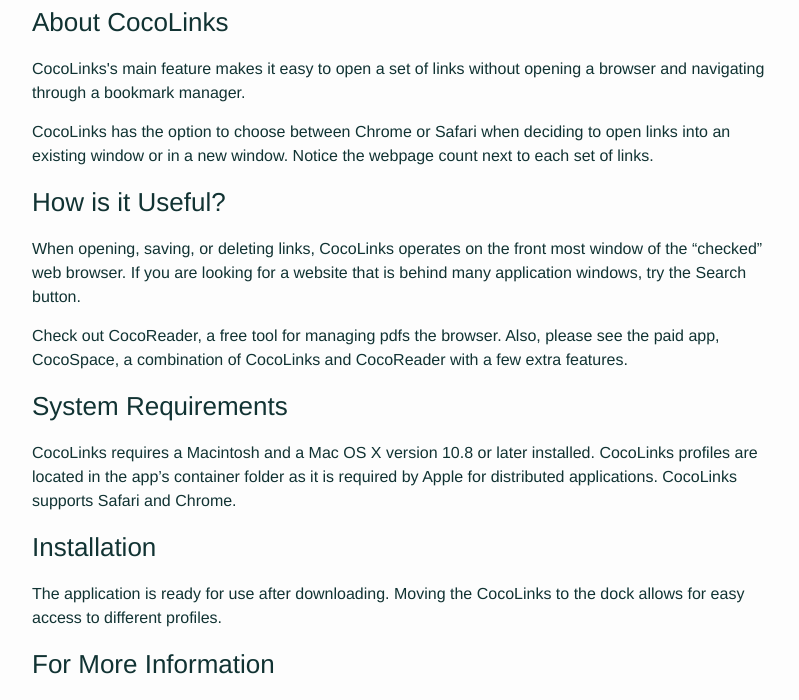
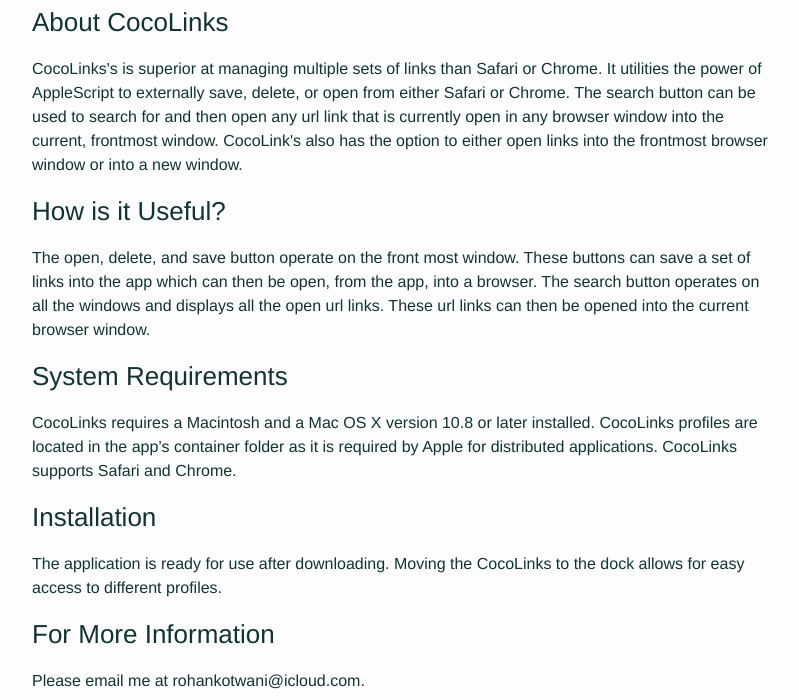
Before and after one commit to CocoApplications/CocoApplications, a Jekyll site: the page built from _posts/2017-09-18-CocoLinks.html, in a window 1280 px wide and 900 px high, scrolled down 395 px, cut to the strip 200-900 px from the top of the window. Shown: the whole strip, without its empty margins (238-1037 px from the left). Built offline with Jekyll 4.4.1, drawn with Linux system fonts in a browser that asks for light colours.

Commit message:
prototyping

```diff
--- a/_posts/2017-09-18-CocoLinks.html
+++ b/_posts/2017-09-18-CocoLinks.html
@@ -18,27 +18,22 @@
 </head>
 
 <body>
-    <iframe width="560" height="315" src="https://www.youtube.com/embed/vfdUd2AZfdw" frameborder="0" allowfullscreen></iframe>
-
+    <iframe width="560" height="315" src="https://www.youtube.com/embed/2O8myTtK64s" frameborder="0" allowfullscreen></iframe>
 
     <div>
 
     <h3>
         About CocoLinks
     </h3>
-    <p>CocoLinks's main feature makes it easy to open a set of links without opening a browser and navigating through a bookmark manager. </p>
-
-    <p>CocoLinks has the option to choose between Chrome or Safari when deciding to open links into an existing window or in a new window. Notice the webpage count next to each set of links. </p>
-
+    <p>
+    CocoLinks's is superior at managing multiple sets of links than Safari or Chrome. It utilities the power of AppleScript to externally save, delete, or open from either Safari or Chrome. The search button can be used to search for and then open any url link that is currently open in any browser window into the current, frontmost window. CocoLink's also has the option to either open links into the frontmost browser window or into a new window.
+    </p>
 
     <h3>
         How is it Useful?
     </h3>
     <p>
-        When opening, saving, or deleting links, CocoLinks operates on the front most window of the “checked” web browser. If you are looking for a website that is behind many application windows, try the Search button.
-    </p>
-    <p>
-        Check out CocoReader, a free tool for managing pdfs the browser. Also, please see the paid app, CocoSpace, a combination of CocoLinks and CocoReader with a few extra features.
+        The open, delete, and save button operate on the front most window. These buttons can save a set of links into the app which can then be open, from the app, into a browser. The search button operates on all the windows and displays all the open url links. These url links can then be opened into the current browser window.
     </p>
 
     <h3>
```
